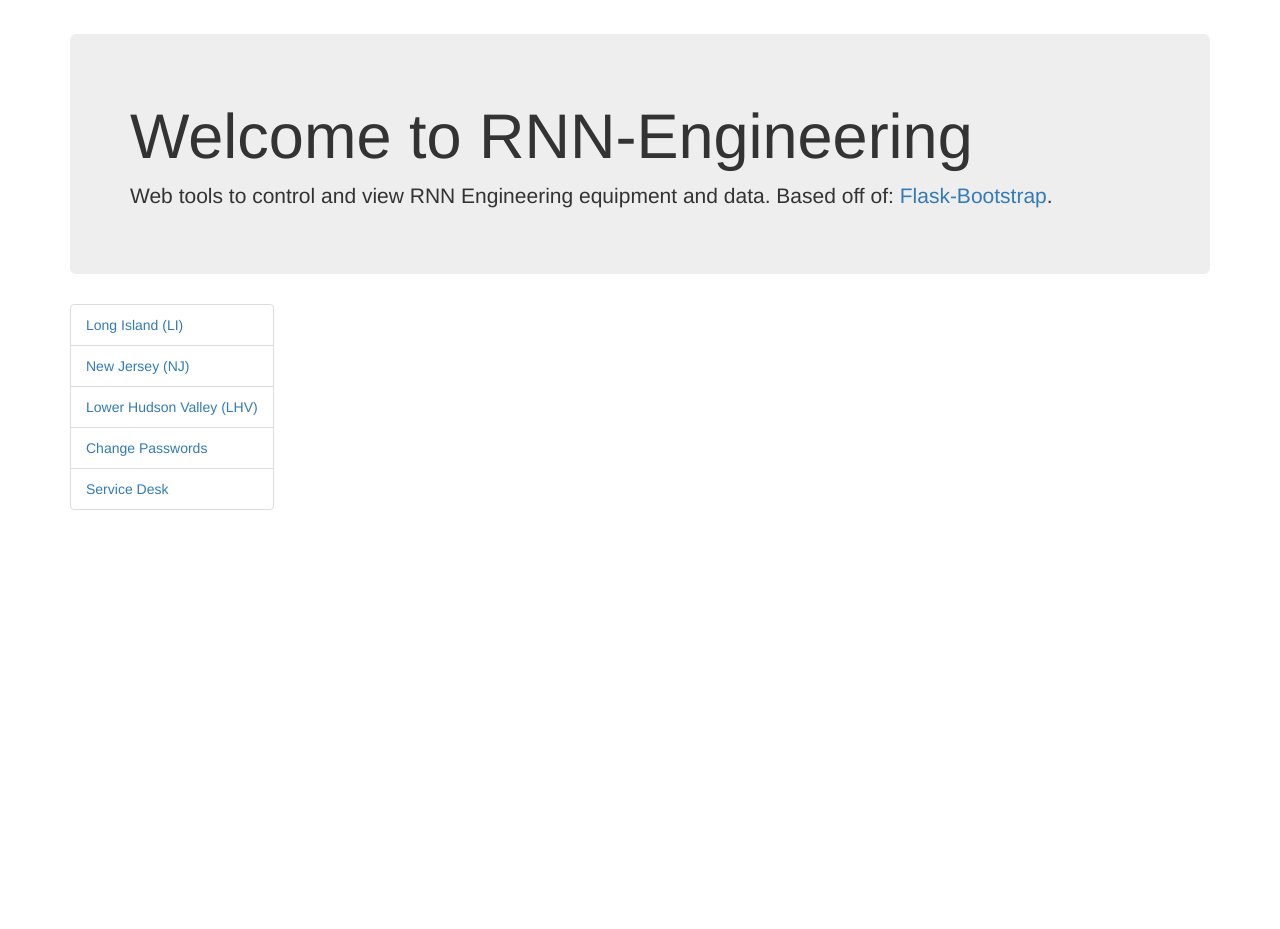
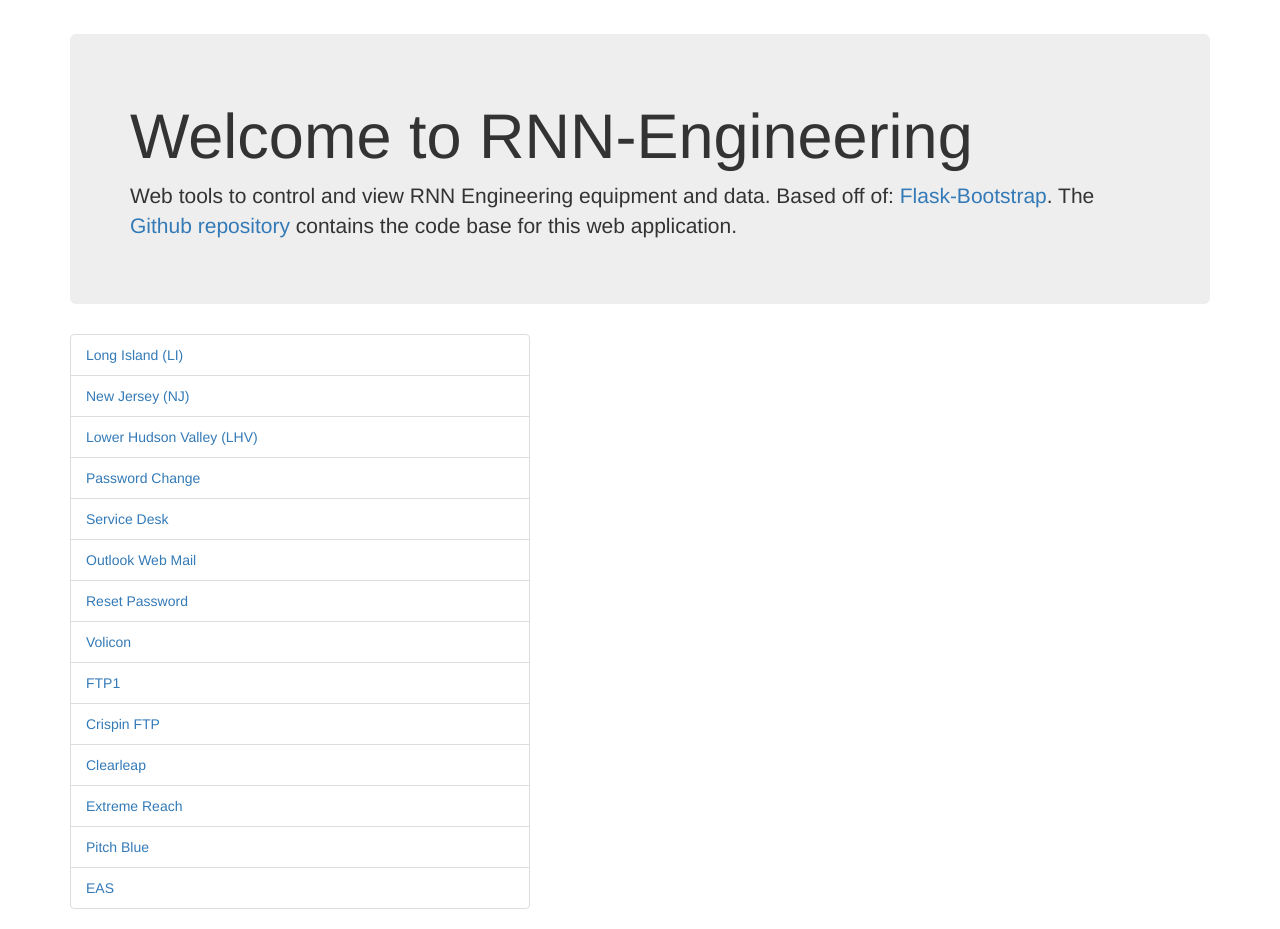
Before and after one commit to engRNNwebdev/flask-app-1, a Flask app: page / in a window 1280 px wide. Shown: the part 52-981 px from the top of the page. Before the commit the page ends 562 px from the top, so only its background shows below. Run offline with Flask 2, Linux system fonts and the light colour scheme; the visitor is signed in with stand-in values (Sample User, id 1); data comes from the database, SQL or seed files in the repository; some libraries are stand-ins or nearby versions.

Commit message:
Clean up, add Log Parsing UI

```diff
--- a/app.py
+++ b/app.py
@@ -1,10 +1,10 @@
-from flask import Flask, redirect, url_for, request, render_template
+from flask import Flask, redirect, url_for, request, render_template, flash
 from flask_bootstrap import Bootstrap
 from flask_sqlalchemy import SQLAlchemy, SessionBase
 from flask_login import LoginManager, current_user, login_user, logout_user, login_required
 from config import BaseConfig
 from urlparse import urlparse
-import uplynk, os, logging
+import uplynk, os, logging, links
 from logging.handlers import RotatingFileHandler
 #Initialize app
 app = Flask(__name__)
@@ -30,10 +30,11 @@ if __name__ != '__main__':
 @app.route('/', methods = ['POST', 'GET'])
 @login_required
 def index():
+    web = links.links()
     #posted = Slicer.query.order_by(Slicer.id.desc()).all()
-    app.logger.info('TEST PRINT')
-    posted = 'TEST PRINT'
-    return render_template('index.html', test = posted)
+    app.logger.info('Index Page Loaded')
+    app.logger.info(web)
+    return render_template('index.html', web = web)
 
 @app.route('/status/<actionthing>/<name>/<success>')
 @login_required
@@ -113,7 +114,12 @@ def uplynk_control():
 @app.route('/preview')
 @login_required
 def preview():
-    return render_template('preview.html');
+    return render_template('preview.html')
+
+@app.route('/loganalysis')
+@login_required
+def loganalysis():
+    return render_template('parser.html')
 
 @app.route('/materialid', methods = ['POST', 'GET'])
 @login_required
@@ -123,17 +129,17 @@ def material_id():
     elif request.method == 'GET':
         return render_template('materialid.html')
 
-@app.route('/init')
-@login_required
-def init():
-    uplynk1 = Slicer(slicer_id=os.getenv('SLICER_ID_ONE'), address=os.getenv('SLICER_ADDRESS_ONE'), port=os.getenv('SLICER_PORT_ONE'), channel_id=os.getenv('SLICER_CHANNEL_ID_ONE'))
-    uplynk2 = Slicer(slicer_id=os.getenv('SLICER_ID_TWO'), address=os.getenv('SLICER_ADDRESS_TWO'), port=os.getenv('SLICER_PORT_TWO'), channel_id=os.getenv('SLICER_CHANNEL_ID_TWO'))
-    db.session.add_all([uplynk1, uplynk2])
-    # db.session.add(uplynk2)
-    db.session.commit()
-    app.logger.info('Init slicers')
-    posted = 'Initiated'
-    return render_template('index.html', test = posted)
+# @app.route('/init')
+# @login_required
+# def init():
+#     uplynk1 = Slicer(slicer_id=os.getenv('SLICER_ID_ONE'), address=os.getenv('SLICER_ADDRESS_ONE'), port=os.getenv('SLICER_PORT_ONE'), channel_id=os.getenv('SLICER_CHANNEL_ID_ONE'))
+#     uplynk2 = Slicer(slicer_id=os.getenv('SLICER_ID_TWO'), address=os.getenv('SLICER_ADDRESS_TWO'), port=os.getenv('SLICER_PORT_TWO'), channel_id=os.getenv('SLICER_CHANNEL_ID_TWO'))
+#     db.session.add_all([uplynk1, uplynk2])
+#     # db.session.add(uplynk2)
+#     db.session.commit()
+#     app.logger.info('Init slicers')
+#     posted = 'Initiated'
+#     return render_template('index.html', test = posted)
 
 @app.errorhandler(500)
 def internal_server_error(e):
--- /dev/null
+++ b/links.py
@@ -0,0 +1,19 @@
+import os
+
+def links():
+    links = {}
+    links['Long Island (LI)'] = os.getenv('WEB_LI')
+    links['New Jersey (NJ)'] = os.getenv('WEB_NJ')
+    links['Lower Hudson Valley (LHV)'] = os.getenv('WEB_HV')
+    links['Password Change'] = os.getenv('WEB_PASS_CHANGE')
+    links['Service Desk'] = os.getenv('WEB_SERVICE_DESK')
+    links['Outlook Web Mail'] = os.getenv('WEB_MAIL')
+    links['Reset Password'] = os.getenv('WEB_RESET_PASS')
+    links['Volicon'] = os.getenv('WEB_VOLICON')
+    links['FTP1'] = os.getenv('WEB_FTP_1')
+    links['Crispin FTP'] = os.getenv('WEB_FTP_CRISPIN')
+    links['Clearleap'] = os.getenv('WEB_FTP_CLEARLEAP')
+    links['Extreme Reach'] = os.getenv('WEB_EXTREME_REACH')
+    links['Pitch Blue'] = os.getenv('WEB_PITCH_BLUE')
+    links['EAS'] = os.getenv('WEB_EAS')
+    return links
--- a/models.py
+++ b/models.py
@@ -34,6 +34,9 @@ class MosObject(db.Model):
     mosAbstract = db.Column(db.String, nullable=False)
     roID = db.Column(db.String, nullable=False)
     storyID = db.Column(db.String, nullable=False)
+    def __repr__(self):
+        return "<User(storySlug='%s', objID='%s', mosAbstract='%s', roID='%s', storyID='%s')>" % (
+                                self.storySlug, self.objID, self.mosAbstract, self.roID, self.storyID)
 
 class User(UserMixin, db.Model):
 
@@ -49,6 +52,14 @@ class User(UserMixin, db.Model):
     def check_password(self, password):
         return check_password_hash(self.password_hash, password)
 
+class Link(db.Model):
+    id = db.Column(db.Integer, primary_key=True)
+    name = db.Column(db.String(64), index=True, unique=True)
+    url = db.Column(db.String(200), index=True, unique=True)
+
+    def __repr__(self):
+        return "<User(name='%s', url='%s')>" % (
+                                self.name, self.url)
 # [
 #   {
 #     "slicer_id": "rnnuplynk1",
--- a/templates/base.html
+++ b/templates/base.html
@@ -68,7 +68,7 @@
       <!-- <li><a href="#">User: {{ current_user.username }}</a></li> -->
       <!-- <li><a href="/uplynk">Uplynk Control</a></li>
       <li><a href="/preview">Uplynk Preview</a></li> -->
-      <li><a href="#">Log Parser</a></li>
+      <li><a href="/loganalysis">Log Parser</a></li>
       <li><a href="/materialid">Material IDs</a></li>
       <!-- <li><a href="{{ url_for('index') }}">Home</a></li> -->
       {% if current_user.is_anonymous %}
--- a/templates/index.html
+++ b/templates/index.html
@@ -26,15 +26,13 @@
       <h1>Welcome to RNN-Engineering</h1>
       <p>Web tools to control and view RNN Engineering equipment and data. Based off of:
         <a href="http://pythonhosted.org/Flask-Bootstrap">
-      Flask-Bootstrap</a>.</p>
-
+      Flask-Bootstrap</a>. The <a href="https://github.com/jofandaj0f/flask-app">Github repository</a>
+      contains the code base for this web application.</p>
       </div>
-      <ul class="list-group pull-left">
-        <li class="list-group-item"><a href="http://www.fios1news.com/longisland/live">Long Island (LI)</a></li>
-        <li class="list-group-item"><a href="http://www.fios1news.com/newjersey/live">New Jersey (NJ)</a></li>
-        <li class="list-group-item"><a href="http://www.fios1news.com/lowerhudsonvalley/live">Lower Hudson Valley (LHV)</a></li>
-        <li class="list-group-item"><a href="http://rnnmaneng-v:8030/">Change Passwords</a></li>
-        <li class="list-group-item"><a href="http://rnnmaneng-v:8080/">Service Desk</a></li>
+      <ul class="list-group col-md-5">
+        {% for key, value in web.items() %}
+            <li class="list-group-item"><a href="{{ value }}" target="_blank">{{ key }}</a></li>
+        {% endfor %}
       </ul>
     </div>
 {%- endblock %}
```
Also changed, not shown: templates/parser.html (added, +51 -0 lines).
